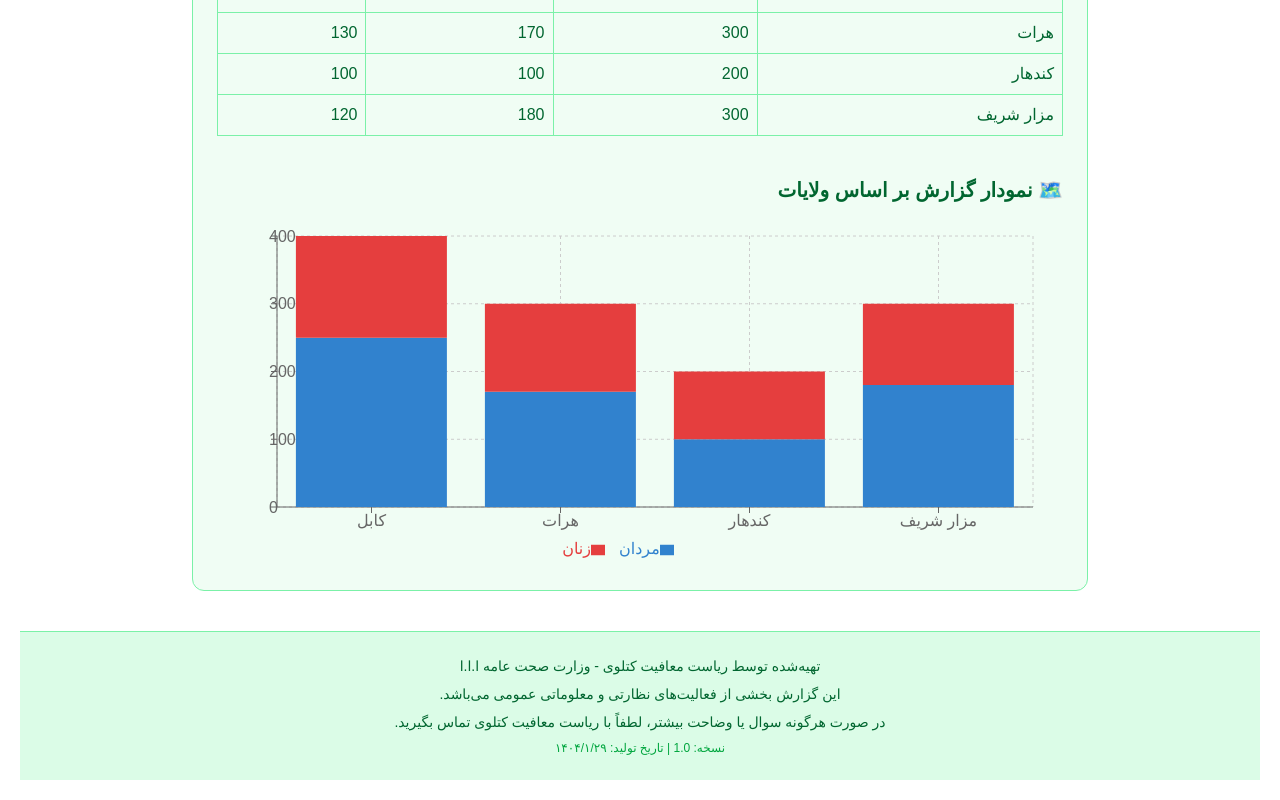
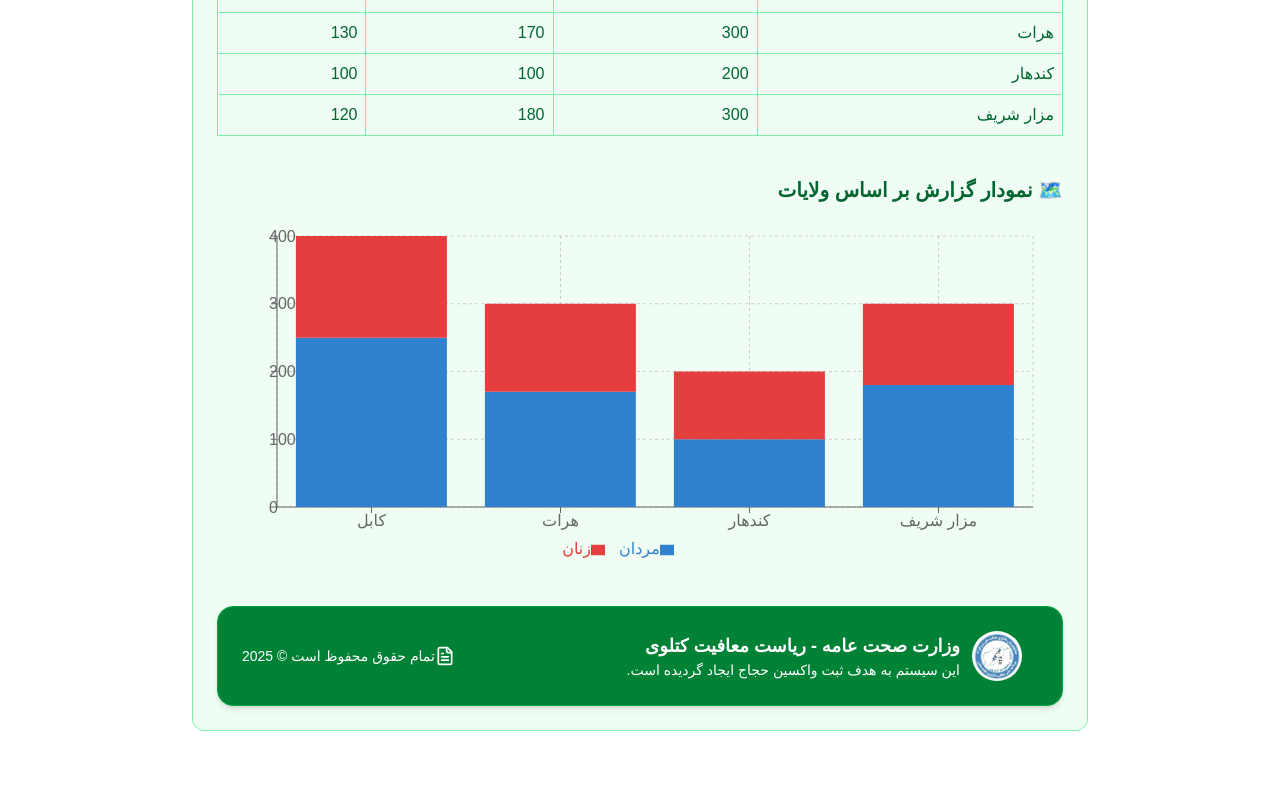
Before and after one commit to fiafghan/Hujaj-vaccination-reporting-system-MOPH, a Next.js app: page /full_report in a window 1280 px wide. Shown: the part 2019-2819 px from the top of the page. After the commit the page ends 2770 px from the top, so only its background shows below. Built offline with nearby package versions, Linux system fonts and the light colour scheme.

Commit message:
change the background of header in full_report to white

```diff
--- a/src/app/full_report/page.tsx
+++ b/src/app/full_report/page.tsx
@@ -11,8 +11,8 @@ import {
   Radar, RadarChart, PolarGrid, PolarAngleAxis, PolarRadiusAxis,
   ResponsiveContainer, AreaChart, Area
 } from 'recharts';
-
 import { Printer } from "lucide-react";
+import CustomReportFooter from '../components/custom_report_footer';
 
 export default function FullReportPage() {
   const searchParams = useSearchParams();
@@ -46,7 +46,7 @@ export default function FullReportPage() {
   ];
 
   return (
-    <>
+    <div className = "bg-white">
       <Header />
 
       <div className="bg-green-800 text-white p-6 shadow-lg max-w-4xl mx-auto" dir="rtl">
@@ -189,20 +189,12 @@ export default function FullReportPage() {
                     </BarChart>
                   </ResponsiveContainer>
                 </div>
+        <CustomReportFooter />
               </div>
             </div>
           </div>
         </div>
-
-        <footer className="bg-green-100 border-t border-green-300 mt-10 py-6" dir="rtl">
-          <div className="max-w-4xl mx-auto text-sm text-green-800 text-center space-y-2">
-            <p>تهیه‌شده توسط ریاست معافیت کتلوی - وزارت صحت عامه ا.ا.ا</p>
-            <p>این گزارش بخشی از فعالیت‌های نظارتی و معلوماتی عمومی می‌باشد.</p>
-            <p>در صورت هرگونه سوال یا وضاحت بیشتر، لطفاً با ریاست معافیت کتلوی تماس بگیرید.</p>
-            <p className="text-xs text-green-600 mt-2">نسخه: 1.0 | تاریخ تولید: {new Date().toLocaleDateString('fa-AF')}</p>
-          </div>
-        </footer>
       </div>
-    </>
+    </div>
   );
 }
```
